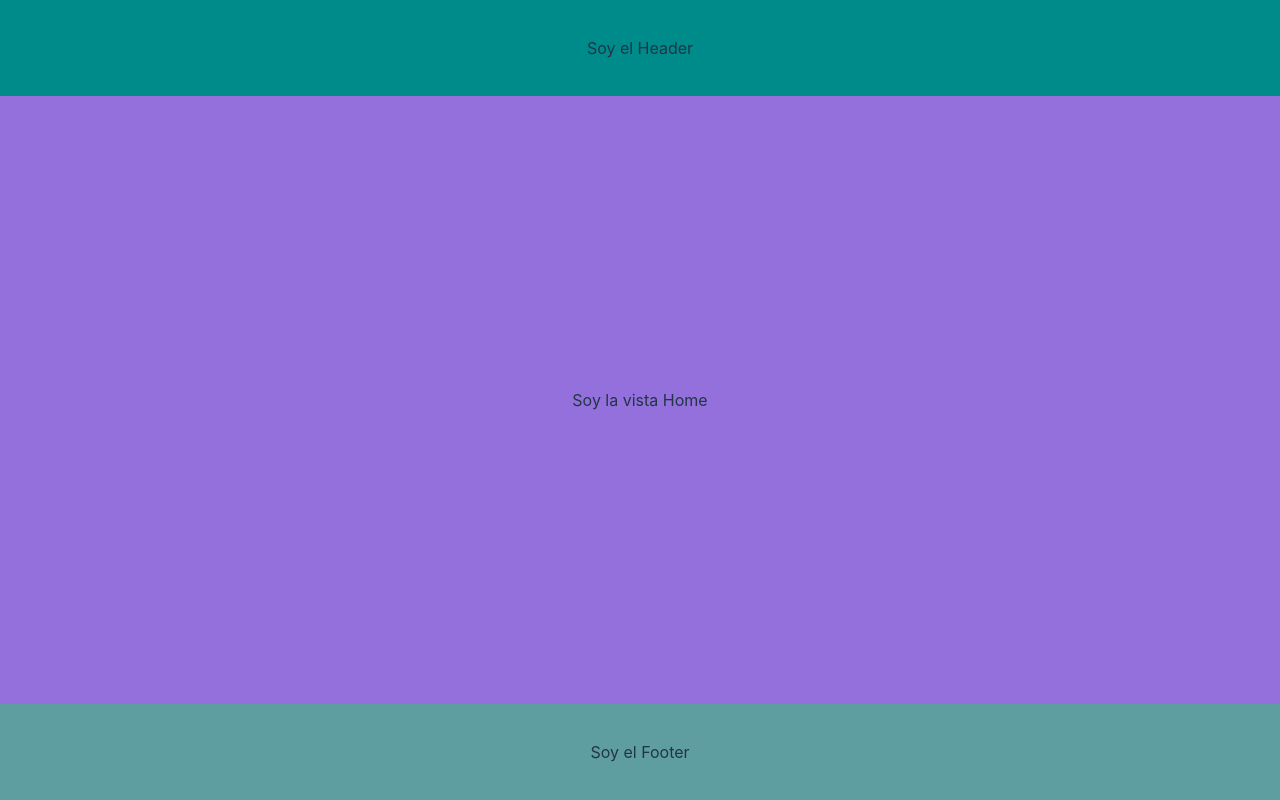
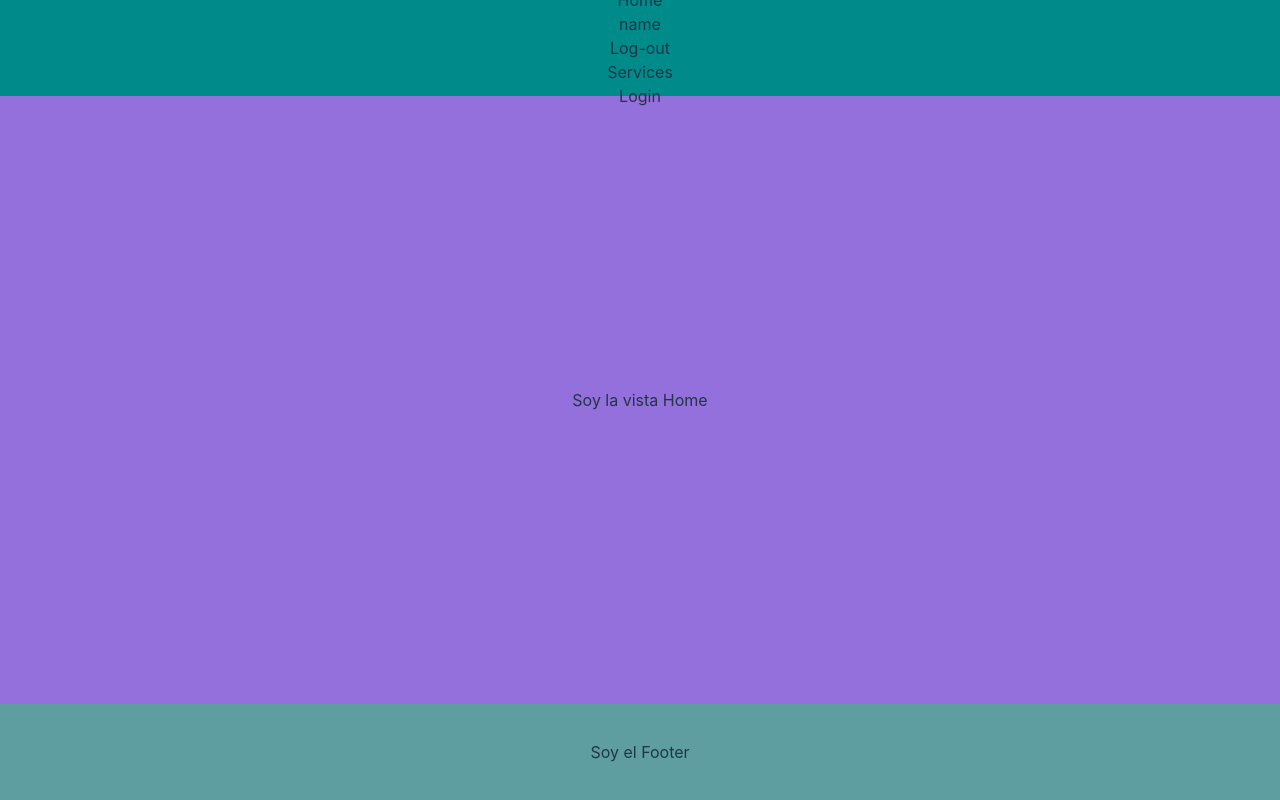
Before and after one commit to ariusvi/react_tattoostudio, a React (Vite) app: page / in a window 1280 px wide. Built offline with nearby package versions, Linux system fonts and the light colour scheme.

Commit message:
feat: custom link header edited not finished

```diff
--- a/src/Common/Header/Header.jsx
+++ b/src/Common/Header/Header.jsx
@@ -1,11 +1,28 @@
 import './Header.css'
 
+import { CustomLink } from '../CustomLink/CustomLink'
+
 export const Header = () => {
-
+    const token = true;
     return (
 
         <div className='headerDesign'>
-            Soy el Header
+            <CustomLink title="Home" destination="/" />
+            {
+                token ? (
+                    <div>
+                        <CustomLink title="name"    destination="/profile" />
+                        <CustomLink title="Log-out" destination="/" />
+                    </div>
+                )
+                : (
+                    <div>
+                        <CustomLink title="Login"   destination="/login" />
+                        <CustomLink title="Register"   destination="/register" />
+                </div>)
+            }
+            <CustomLink title="Services" destination="/facilities" />
+            <CustomLink title="Login" destination="/login" />
         </div>
 
     )
```
